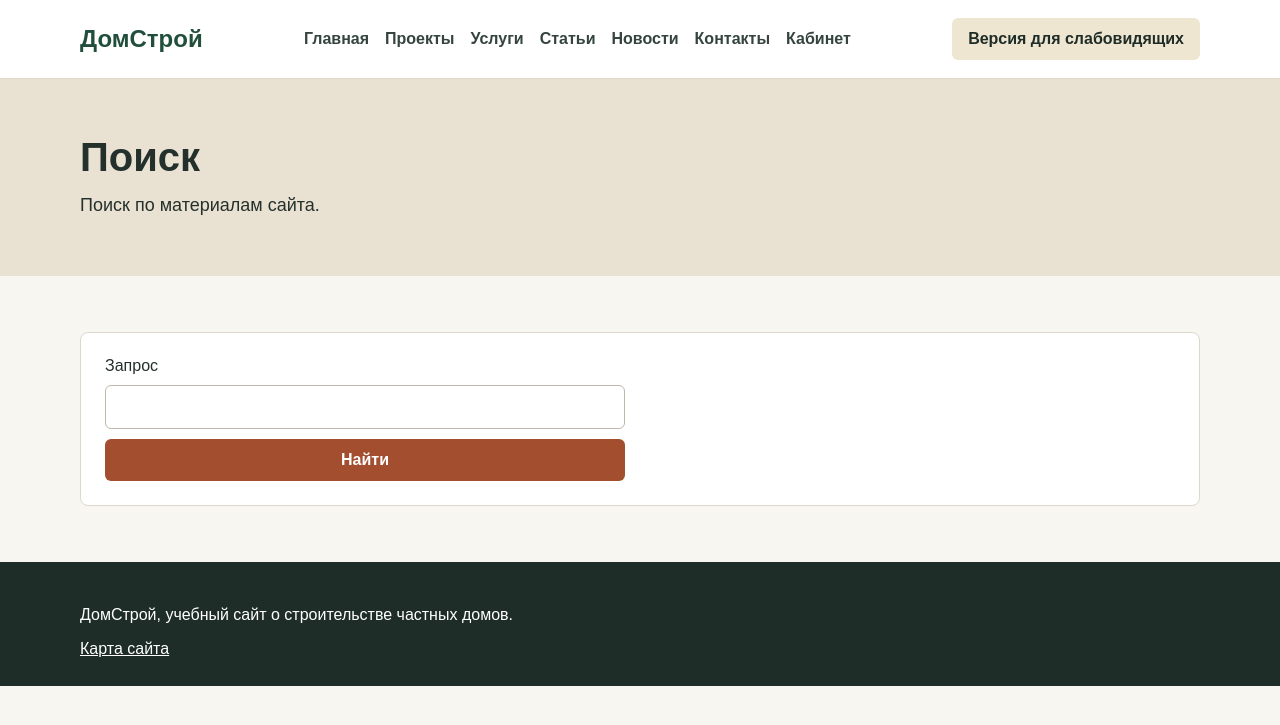
After one commit to Mary5454654/site-domstroy, a Flask app: page /search/ in a window 1280 px wide. The commit adds this page. Shown: the top 725 px of the page. Run offline with Flask 3, Linux system fonts and the light colour scheme.

Commit message:
2 этап

```diff
--- /dev/null
+++ b/app/data.py
@@ -0,0 +1,49 @@
+SITE_PAGES = [
+    {"title": "Главная", "endpoint": "main.index"},
+    {"title": "Проекты", "endpoint": "main.projects"},
+    {"title": "Услуги", "endpoint": "main.services"},
+    {"title": "Статьи", "endpoint": "main.articles"},
+    {"title": "Новости", "endpoint": "main.news"},
+    {"title": "Контакты", "endpoint": "main.contacts"},
+    {"title": "Кабинет", "endpoint": "main.account"},
+]
+
+
+PROJECTS = [
+    {
+        "title": "Дом для семьи",
+        "area": "126 м²",
+        "material": "газобетон",
+        "price": "от 5,8 млн руб.",
+        "image": "https://images.unsplash.com/photo-1570129477492-45c003edd2be?auto=format&fit=crop&w=900&q=80",
+    },
+    {
+        "title": "Компактный коттедж",
+        "area": "92 м²",
+        "material": "кирпич",
+        "price": "от 4,6 млн руб.",
+        "image": "https://images.unsplash.com/photo-1564013799919-ab600027ffc6?auto=format&fit=crop&w=900&q=80",
+    },
+    {
+        "title": "Дом с террасой",
+        "area": "148 м²",
+        "material": "клееный брус",
+        "price": "от 7,2 млн руб.",
+        "image": "https://images.unsplash.com/photo-1600607687939-ce8a6c25118c?auto=format&fit=crop&w=900&q=80",
+    },
+]
+
+
+SERVICES = [
+    "Подбор и адаптация проекта дома",
+    "Расчет сметы и графика строительства",
+    "Фундаментные и общестроительные работы",
+    "Монтаж кровли и фасада",
+    "Инженерные сети и отделка",
+]
+
+
+NEWS = []
+
+
+ARTICLES = []
--- a/app/routes.py
+++ b/app/routes.py
@@ -1,4 +1,6 @@
 from flask import Blueprint, render_template
+
+from .data import PROJECTS, SERVICES, SITE_PAGES
 
 
 main = Blueprint("main", __name__)
@@ -7,3 +9,53 @@ main = Blueprint("main", __name__)
 @main.route("/")
 def index():
     return render_template("index.html", title="Главная")
+
+
+@main.app_context_processor
+def inject_menu():
+    return {"site_pages": SITE_PAGES}
+
+
+@main.route("/projects/")
+def projects():
+    return render_template("projects.html", title="Проекты", projects=PROJECTS)
+
+
+@main.route("/services/")
+def services():
+    return render_template("services.html", title="Услуги", services=SERVICES)
+
+
+@main.route("/articles/")
+def articles():
+    return render_template("articles.html", title="Статьи")
+
+
+@main.route("/news/")
+def news():
+    return render_template("news.html", title="Новости")
+
+
+@main.route("/contacts/")
+def contacts():
+    return render_template("contacts.html", title="Контакты")
+
+
+@main.route("/account/")
+def account():
+    return render_template("account.html", title="Кабинет")
+
+
+@main.route("/search/")
+def search():
+    return render_template("search.html", title="Поиск", query="", results=[])
+
+
+@main.route("/sitemap/")
+def sitemap():
+    return render_template("sitemap.html", title="Карта сайта")
+
+
+@main.app_errorhandler(404)
+def page_not_found(error):
+    return render_template("404.html", title="Страница не найдена"), 404
--- a/app/static/css/styles.css
+++ b/app/static/css/styles.css
@@ -17,6 +17,11 @@ body {
     background: var(--paper);
 }
 
+img {
+    max-width: 100%;
+    display: block;
+}
+
 a {
     color: inherit;
 }
@@ -32,11 +37,12 @@ a {
 }
 
 .header-inner {
-    min-height: 72px;
+    min-height: 78px;
     display: flex;
     align-items: center;
     justify-content: space-between;
     gap: 24px;
+    flex-wrap: wrap;
 }
 
 .logo {
@@ -49,10 +55,46 @@ a {
 .main-nav {
     display: flex;
     gap: 16px;
+    flex-wrap: wrap;
 }
 
 .main-nav a {
     text-decoration: none;
+    font-weight: 600;
+    color: #35443e;
+}
+
+.access-toggle,
+.button {
+    min-height: 42px;
+    border: 0;
+    border-radius: 6px;
+    padding: 11px 16px;
+    font: inherit;
+    font-weight: 700;
+    text-decoration: none;
+    cursor: pointer;
+}
+
+.access-toggle {
+    background: #efe6d1;
+    color: #1f2d28;
+}
+
+.button {
+    display: inline-flex;
+    align-items: center;
+    justify-content: center;
+}
+
+.button.primary {
+    background: var(--brick);
+    color: #ffffff;
+}
+
+.button.light {
+    background: #ffffff;
+    color: var(--green);
 }
 
 .hero {
@@ -80,8 +122,162 @@ a {
     line-height: 1.5;
 }
 
+.hero-actions {
+    display: flex;
+    gap: 14px;
+    flex-wrap: wrap;
+    margin-top: 28px;
+}
+
+.section {
+    padding: 56px 0;
+}
+
+.page-head {
+    padding: 56px 0;
+    background: #e9e1d2;
+}
+
+.page-head h1 {
+    margin: 0 0 12px;
+    font-size: 40px;
+}
+
+.page-head p {
+    margin: 0;
+    max-width: 760px;
+    font-size: 18px;
+    line-height: 1.55;
+}
+
+.feature-grid,
+.cards-grid {
+    display: grid;
+    grid-template-columns: repeat(3, minmax(0, 1fr));
+    gap: 22px;
+}
+
+.feature-card,
+.card,
+.list-panel article,
+.text-page {
+    background: #ffffff;
+    border: 1px solid #ded8cc;
+    border-radius: 8px;
+}
+
+.feature-card {
+    padding: 24px;
+}
+
+.feature-card h2,
+.card h2,
+.list-panel h2 {
+    margin-top: 0;
+    color: var(--green);
+}
+
+.card {
+    overflow: hidden;
+}
+
+.card img {
+    width: 100%;
+    aspect-ratio: 16 / 10;
+    object-fit: cover;
+}
+
+.card-body {
+    padding: 20px;
+}
+
+.price {
+    color: var(--brick);
+    font-weight: 700;
+}
+
+.list-panel {
+    display: grid;
+    gap: 16px;
+}
+
+.list-panel article,
+.text-page {
+    padding: 24px;
+}
+
+.search-form {
+    display: grid;
+    gap: 10px;
+    max-width: 520px;
+}
+
+.search-form input {
+    min-height: 44px;
+    border: 1px solid #bfb7aa;
+    border-radius: 6px;
+    padding: 8px 12px;
+    font: inherit;
+}
+
+.sitemap-list {
+    line-height: 1.9;
+}
+
 .site-footer {
     padding: 28px 0;
     background: #1f2d28;
     color: #ffffff;
 }
+
+.site-footer a {
+    color: #ffffff;
+}
+
+.access-mode {
+    background: #ffffff;
+    color: #000000;
+    font-size: 20px;
+}
+
+.access-mode .site-header,
+.access-mode .page-head,
+.access-mode .feature-card,
+.access-mode .card,
+.access-mode .list-panel article,
+.access-mode .text-page {
+    background: #ffffff;
+    border: 3px solid #000000;
+}
+
+.access-mode .main-nav a,
+.access-mode .logo,
+.access-mode h1,
+.access-mode h2,
+.access-mode .price {
+    color: #000000;
+}
+
+.access-mode .hero {
+    background: #000000;
+    color: #ffffff;
+}
+
+.access-mode .button,
+.access-mode .access-toggle {
+    background: #000000;
+    color: #ffffff;
+    border: 2px solid #ffffff;
+}
+
+@media (max-width: 820px) {
+    .feature-grid,
+    .cards-grid {
+        grid-template-columns: 1fr;
+    }
+
+    .hero h1,
+    .page-head h1 {
+        font-size: 34px;
+    }
+}
--- /dev/null
+++ b/app/static/js/main.js
@@ -0,0 +1,14 @@
+const accessButton = document.querySelector("[data-access-toggle]");
+const savedMode = localStorage.getItem("accessMode");
+
+if (savedMode === "enabled") {
+    document.body.classList.add("access-mode");
+}
+
+if (accessButton) {
+    accessButton.addEventListener("click", () => {
+        document.body.classList.toggle("access-mode");
+        const enabled = document.body.classList.contains("access-mode");
+        localStorage.setItem("accessMode", enabled ? "enabled" : "disabled");
+    });
+}
--- a/app/templates/base.html
+++ b/app/templates/base.html
@@ -11,8 +11,11 @@
         <div class="container header-inner">
             <a class="logo" href="{{ url_for('main.index') }}">ДомСтрой</a>
             <nav class="main-nav" aria-label="Главное меню">
-                <a href="{{ url_for('main.index') }}">Главная</a>
+                {% for item in site_pages %}
+                    <a href="{{ url_for(item.endpoint) }}">{{ item.title }}</a>
+                {% endfor %}
             </nav>
+            <button class="access-toggle" type="button" data-access-toggle>Версия для слабовидящих</button>
         </div>
     </header>
 
@@ -23,7 +26,9 @@
     <footer class="site-footer">
         <div class="container">
             <p>ДомСтрой, учебный сайт о строительстве частных домов.</p>
+            <a href="{{ url_for('main.sitemap') }}">Карта сайта</a>
         </div>
     </footer>
+    <script src="{{ url_for('static', filename='js/main.js') }}"></script>
 </body>
 </html>
--- /dev/null
+++ b/app/templates/search.html
@@ -0,0 +1,20 @@
+{% extends "base.html" %}
+
+{% block content %}
+<section class="page-head">
+    <div class="container">
+        <h1>Поиск</h1>
+        <p>Поиск по материалам сайта.</p>
+    </div>
+</section>
+
+<section class="section">
+    <div class="container text-page">
+        <form class="search-form" method="get">
+            <label for="q">Запрос</label>
+            <input id="q" name="q" type="search" value="{{ query }}">
+            <button class="button primary" type="submit">Найти</button>
+        </form>
+    </div>
+</section>
+{% endblock %}
```
Also changed, not shown: app/templates/404.html (added, +11 -0 lines), app/templates/account.html (added, +16 -0 lines), app/templates/articles.html (added, +16 -0 lines), app/templates/contacts.html (added, +18 -0 lines), app/templates/index.html (+21 -0 lines), app/templates/news.html (added, +16 -0 lines), app/templates/projects.html (added, +26 -0 lines), app/templates/services.html (added, +21 -0 lines), app/templates/sitemap.html (added, +21 -0 lines), README.md.
